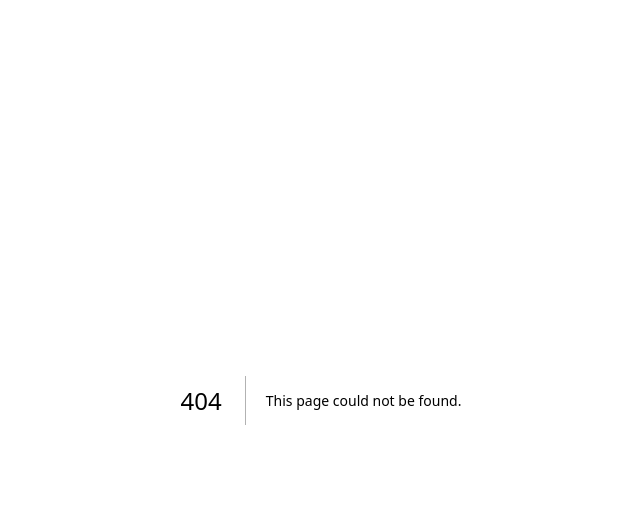
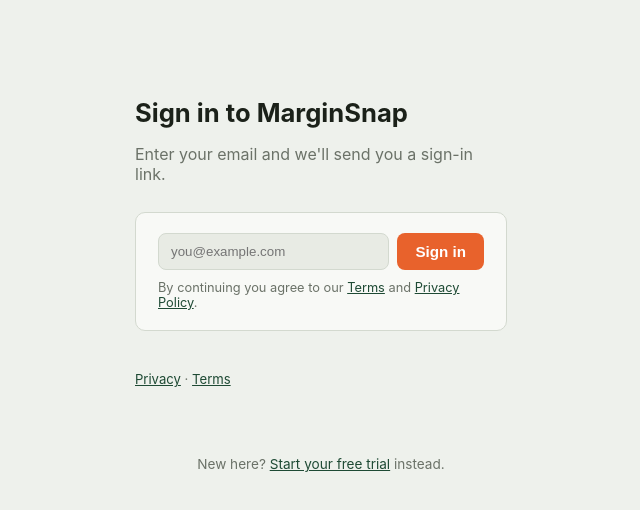
Before and after one commit to soleczniki/marginsnap, a Next.js app: page /auth/signin in a window 1280 px wide. Before the commit this address had no page. Shown: the top 510 px of the page, without its empty margins (319-959 px from the left). Built offline with nearby package versions, Linux system fonts and the light colour scheme; no server answers.

Commit message:
Fix dark mode, fee panel sticky scroll, billing portal 500, costs page spacing, add dedicated sign-in page

```diff
--- /dev/null
+++ b/src/app/auth/signin/page.tsx
@@ -0,0 +1,38 @@
+import { getServerSession } from "next-auth";
+import { redirect } from "next/navigation";
+import { authOptions } from "@/lib/auth";
+import { SignInForm } from "@/components/SignInForm";
+
+// Dedicated sign-in page (2026-09-24, Bogdan's request) — previously the
+// nav's "Sign in" link just anchored (#start) to the bottom of the landing
+// page, which is titled "Start your free trial" and framed entirely as
+// signup — confusing for a returning user who isn't starting anything.
+// This is a real separate page/route instead, and reuses the exact same
+// SignInForm mechanics (still one form, one email field — NextAuth's
+// email/magic-link provider creates the account on first use either way,
+// so there's still no way to tell signup from sign-in before the email's
+// submitted; see PROJECT.md's "Separate sign-up from sign-in" backlog item
+// for the fuller fix that would actually need). The one real difference
+// here: showTermsCheckbox={false} — a returning user shouldn't have to
+// re-check "I agree" every time they sign in (see SignInForm.tsx's comment).
+//
+// Same session-check-then-redirect pattern as src/app/page.tsx: a
+// signed-in visitor who lands here (e.g. an old bookmark) goes straight to
+// /dashboard instead of seeing a sign-in form again.
+export default async function SignInPage() {
+  const session = await getServerSession(authOptions);
+  if (session?.user?.id) redirect("/dashboard");
+
+  return (
+    <>
+      <SignInForm
+        title="Sign in to MarginSnap"
+        subtitle="Enter your email and we'll send you a sign-in link."
+        showTermsCheckbox={false}
+      />
+      <p style={{ textAlign: "center", fontSize: "0.85rem", color: "var(--muted)", marginTop: -24, paddingBottom: 40 }}>
+        New here? <a href="/#start">Start your free trial</a> instead.
+      </p>
+    </>
+  );
+}
--- a/src/app/globals.css
+++ b/src/app/globals.css
@@ -20,24 +20,21 @@
   --warm-soft: #fbe3d1;
 }
 
-@media (prefers-color-scheme: dark) {
-  :root {
-    --paper: #12160f;
-    --surface: #181d15;
-    --surface-2: #1e241a;
-    --ink: #e6ebe1;
-    --muted: #93998c;
-    --line: #313829;
-    --accent: #5cb686;
-    --accent-ink: #9adcb9;
-    --accent-soft: #1e3227;
-    --loss: #e08871;
-    --loss-soft: #3a2320;
-    --warm: #ff8a54;
-    --warm-ink: #ffb08a;
-    --warm-soft: #3a2414;
-  }
-}
+/* Dark-mode variant removed (2026-09-24, Bogdan's report) — it was firing
+   automatically off the visitor's OS/browser preference
+   (prefers-color-scheme), which is a real design decision (colors, contrast,
+   every screenshot/comparison card) that was never actually made — the
+   values above were a rough placeholder set, not a reviewed dark theme. A
+   visitor with a dark-mode phone was silently seeing that placeholder
+   instead of the real product. The app now always renders the one designed
+   (light) theme regardless of device/browser setting. Revisit as a real,
+   explicit dark theme (with its own review pass) if it's ever wanted — an
+   actual light/dark toggle, not an automatic OS-driven switch, since a
+   sign-in email and the marketing page should look the same for every
+   visitor regardless of their device.
+
+   The dark-mode --paper/--surface/etc. values previously here are kept in
+   git history if a real dark theme picks this back up later. */
 
 * { box-sizing: border-box; }
 
@@ -93,6 +90,27 @@
 
 .profit-positive { color: var(--accent-ink); }
 .profit-negative { color: var(--loss); }
+
+/* Small "ⓘ" hint next to a field label whose meaning isn't obvious at a
+   glance (2026-09-24, first use: Manage Costs' "Typical shipping cost"
+   field). Native title="" for the actual tooltip text — no JS tooltip
+   component, consistent with how simple the rest of this codebase's UI is;
+   the tradeoff is it only shows on hover/long-press, which is why the field
+   label itself should still say what it means without relying on this. */
+.info-tip {
+  display: inline-flex;
+  align-items: center;
+  justify-content: center;
+  width: 16px;
+  height: 16px;
+  flex-shrink: 0;
+  border: 1px solid var(--line);
+  border-radius: 50%;
+  color: var(--muted);
+  font-size: 0.7rem;
+  font-style: normal;
+  cursor: help;
+}
 
 .legal-doc {
   max-width: 68ch;
@@ -281,12 +299,19 @@
   }
 }
 
-/* ---- Expanded fee-breakdown panel (issue #8, revised 2026-09-23) --------
-   OrdersTable.tsx builds this as `display: inline-grid` now, which already
-   sizes it to its own content (label + number, nothing more) rather than
-   stretching across the row — see that file's comment. This class is just
-   an overflow safety net for an unusually long fee-rate label on a very
-   narrow screen, not the thing doing the sizing. */
+/* ---- Expanded fee-breakdown panel (issue #8, revised again 2026-09-24) --
+   The inline-grid sizing (2026-09-23) fixed the panel stretching to the
+   row's full width, but Bogdan reported it was still unusable on mobile:
+   the *table itself* (Date/thumbnail/Order/Revenue/Fees/Shipping/Profit)
+   is wider than a phone screen and scrolls horizontally (deliberate mobile
+   fallback, see PROJECT.md) — so after scrolling right to tap "Fees" and
+   expand a row, the breakdown panel rendered back at the row's natural
+   left edge, off-screen from wherever the user had scrolled to, forcing
+   another scroll to even find it, with no visual link between a number and
+   its label once found. Fixed in OrdersTable.tsx by wrapping the panel in
+   a `position: sticky; left: 0` div — see that file's comment. This class
+   is now just an overflow safety net for an unusually long fee-rate label,
+   not the thing doing the sizing or positioning. */
 .fee-breakdown-panel {
   max-width: 100%;
 }
--- a/src/components/LandingPage.tsx
+++ b/src/components/LandingPage.tsx
@@ -51,7 +51,11 @@
           <a href="#pricing" style={{ fontSize: "0.9rem", color: "var(--muted)" }}>
             Pricing
           </a>
-          <a href="#start" style={{ fontSize: "0.9rem", color: "var(--muted)" }}>
+          {/* Dedicated sign-in page (2026-09-24, Bogdan's request) — this
+             used to anchor to #start, the bottom "Start your free trial"
+             signup form, which read wrong for someone who already has an
+             account. See src/app/auth/signin/page.tsx. */}
+          <a href="/auth/signin" style={{ fontSize: "0.9rem", color: "var(--muted)" }}>
             Sign in
           </a>
           <a href="#start" className="button-accent" style={{ fontSize: "0.85rem" }}>
--- a/src/components/SignInForm.tsx
+++ b/src/components/SignInForm.tsx
@@ -17,6 +17,7 @@
   subtitle = "See what you actually made on that sale, in the time it takes to wrap the package.",
   id,
   showLegalLinks = true,
+  showTermsCheckbox = true,
 }: {
   /** Overridable so the landing page (2026-09-17) can reuse this exact form
    * — same email/magic-link mechanics, no separate signup flow to build —
@@ -31,6 +32,18 @@
    * false here. Defaults to true so this form still stands on its own if
    * anything ever embeds it without a footer of its own. */
   showLegalLinks?: boolean;
+  /** Defaults to true (the landing page's signup form — a first-time
+   * visitor genuinely needs to agree before an account is created).
+   * src/app/auth/signin/page.tsx (2026-09-24, Bogdan's request for a real
+   * dedicated sign-in page reachable from the nav) passes false: a
+   * returning user re-checking a box they already agreed to on signup read
+   * as pointless friction. This still can't truly tell signup from sign-in
+   * before the email's submitted (same underlying limitation noted below —
+   * see PROJECT.md's "Separate sign-up from sign-in" backlog item for the
+   * fuller fix), so the dedicated sign-in page shows the same Terms/Privacy
+   * links as plain disclosure text instead of a required checkbox, rather
+   * than silently dropping the disclosure altogether. */
+  showTermsCheckbox?: boolean;
 }) {
   const [email, setEmail] = useState("");
   const [sent, setSent] = useState(false);
@@ -106,10 +119,15 @@
           </div>
           {/* Required (2026-09-17, Bogdan's request) — same form serves both
              signup and sign-in (there's no way to tell which before the
-             email is submitted), so this shows every time rather than only
-             on a first-ever signup. A plain HTML `required` checkbox is
-             enough: the browser blocks submission natively until it's
-             checked, no extra state needed here. */}
+             email is submitted), so this shows every time this form is used
+             as the SIGNUP entry point rather than only on a first-ever
+             signup. A plain HTML `required` checkbox is enough: the browser
+             blocks submission natively until it's checked, no extra state
+             needed here. showTermsCheckbox={false} (the dedicated sign-in
+             page, 2026-09-24) swaps this for plain non-blocking text below
+             instead — a returning user shouldn't have to re-click "I agree"
+             every time they sign in. */}
+          {showTermsCheckbox ? (
             <label
               style={{
                 display: "flex",
@@ -124,6 +142,12 @@
                 I agree to the <a href="/terms">Terms</a> and <a href="/privacy">Privacy Policy</a>.
               </span>
             </label>
+          ) : (
+            <p style={{ fontSize: "0.8rem", color: "var(--muted)", margin: 0 }}>
+              By continuing you agree to our <a href="/terms">Terms</a> and{" "}
+              <a href="/privacy">Privacy Policy</a>.
+            </p>
+          )}
         </form>
       )}
 
```
Also changed, not shown: src/app/api/stripe/portal/route.ts (+29 -6 lines), src/app/dashboard/listings/page.tsx (+40 -2 lines), src/app/dashboard/page.tsx (+13 -0 lines), src/components/OrdersTable.tsx (+21 -16 lines), 1 other file (tests, documents, lock files or other folders). Lines whose indentation alone changed are shown as unchanged.
